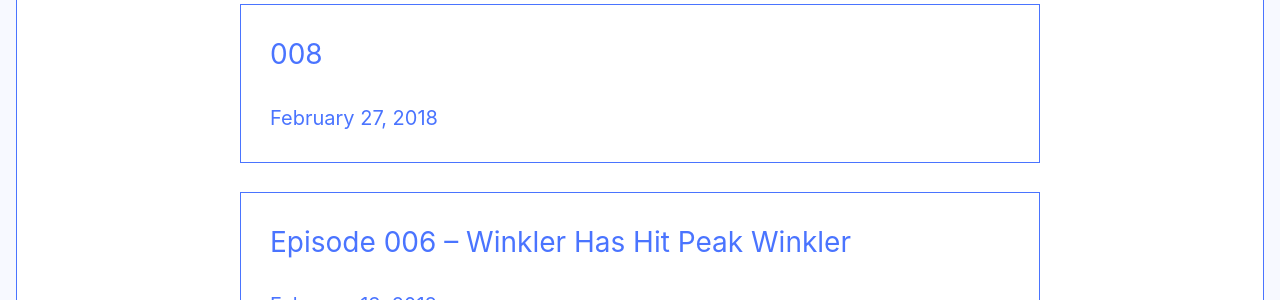
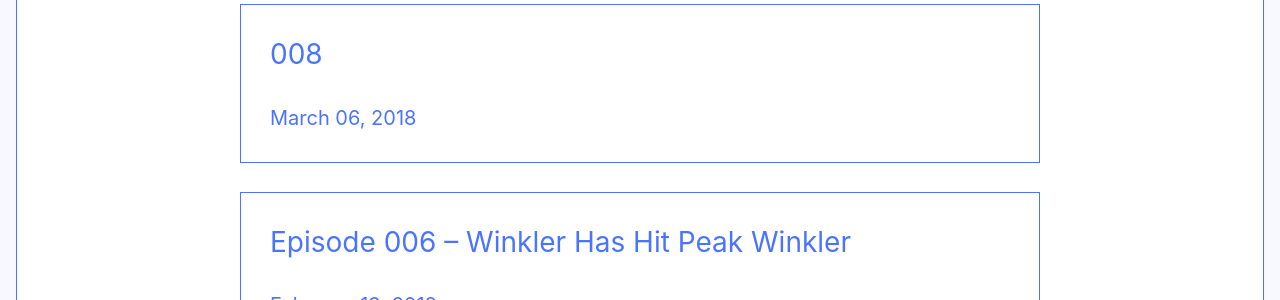
Before and after one commit to jondueck/whatevertown, a Jekyll site: the page built from index.html, in a window 1280 px wide and 900 px high, scrolled down 1011 px. Shown: the part 154-454 px from the top of the window. Built offline with Jekyll 4.4.1, drawn with Linux system fonts in a browser that asks for light colours; some web fonts are replaced; the list of posts is cut into pages by our own code.

Commit message:
Updated 008 and 1 other file

```diff
--- a/_posts/2018-02-27-008.markdown
+++ b/_posts/2018-03-06-008.markdown
@@ -1,6 +1,6 @@
 ---
 title: '008'
-date: 2018-02-27 12:03:00 -06:00
+date: 2018-03-06 12:00:00 -06:00
 ---
 
 With special guest, Larry Abrams.
```
